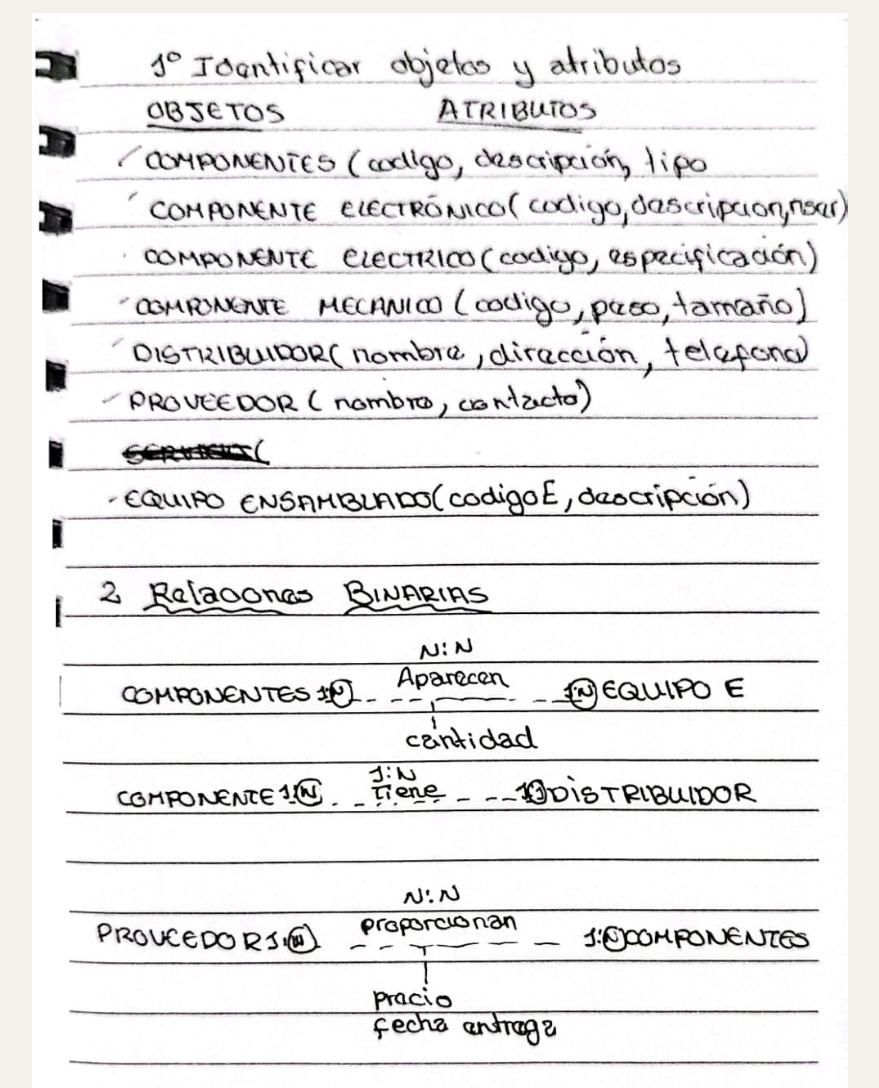
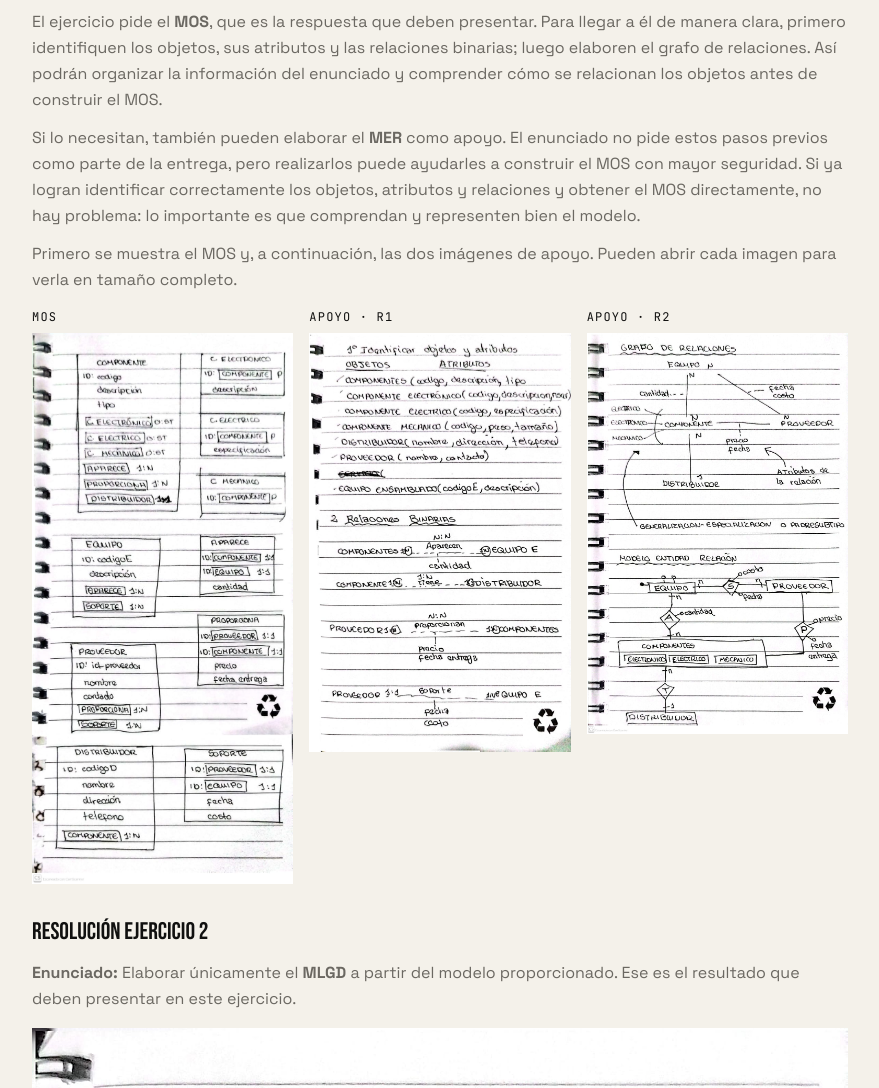
Before and after one commit to MarcelaMV2/mireni-hub, an Astro site: page /sis304/especiales/prep-primer-parcial/ejercicio-3 in a window 1280 px wide. Shown: the part 284-1372 px from the top of the page, without its empty margins (200-1079 px from the left). Built offline with nearby package versions, Linux system fonts and the light colour scheme; Astro itself is replaced by a stand-in of ours.

Commit message:
SIS304 PARCIAL2

```diff
--- a/src/pages/sis304/especiales/prep-primer-parcial/ejercicio-3.astro
+++ b/src/pages/sis304/especiales/prep-primer-parcial/ejercicio-3.astro
@@ -85,24 +85,46 @@ INSERT INTO VENDEDOR(NOMBRE,TELEFONO) VALUES('EMANUEL FLORES','12905678');`;
       <h1 class="font-heading uppercase tracking-tight leading-[0.9] text-[clamp(1.9rem,6vw,3.2rem)]">Resolución</h1>
     </header>
 
+    <section class="mt-8" aria-labelledby="resolucion-1">
+      <h2 id="resolucion-1" class="font-heading uppercase text-2xl">Resolución pregunta 1</h2>
+      <p class="mt-3 text-secondary leading-relaxed">El ejercicio pide el <strong>MOS</strong>, que es la respuesta que deben presentar. Para llegar a él de manera clara, primero identifiquen los objetos, sus atributos y las relaciones binarias; luego elaboren el grafo de relaciones. Así podrán organizar la información del enunciado y comprender cómo se relacionan los objetos antes de construir el MOS.</p>
+      <p class="mt-3 text-secondary leading-relaxed">Si lo necesitan, también pueden elaborar el <strong>MER</strong> como apoyo. El enunciado no pide estos pasos previos como parte de la entrega, pero realizarlos puede ayudarles a construir el MOS con mayor seguridad. Si ya logran identificar correctamente los objetos, atributos y relaciones y obtener el MOS directamente, no hay problema: lo importante es que comprendan y representen bien el modelo.</p>
+      <p class="mt-3 text-secondary leading-relaxed">Primero se muestra el MOS y, a continuación, las dos imágenes de apoyo. Pueden abrir cada imagen para verla en tamaño completo.</p>
+      <div class="mt-4 grid grid-cols-3 items-start gap-2 sm:gap-4">
         {[
-      { titulo: 'Resolución pregunta 1', imagen: 'r1.jpeg', id: 'resolucion-1' },
-      { titulo: 'Resolución ejercicio 2', imagen: 'r3.jpeg', id: 'resolucion-2' },
-    ].map(({ titulo, imagen, id }) => (
-      <section class="mt-8" aria-labelledby={id}>
-        <h2 id={id} class="font-heading uppercase text-2xl">{titulo}</h2>
+          { titulo: 'MOS', imagen: 'mos.jpeg' },
+          { titulo: 'Apoyo · r1', imagen: 'r1.jpeg' },
+          { titulo: 'Apoyo · r2', imagen: 'r2.jpeg' },
+        ].map(({ titulo, imagen }) => (
+          <figure class="min-w-0">
+            <figcaption class="mb-2 font-mono text-xs uppercase tracking-widest">{titulo}</figcaption>
+            <a href={`/material/sis304/parcial1/${imagen}`} target="_blank" rel="noopener noreferrer" aria-label={`${titulo}: abrir imagen en tamaño completo en otra pestaña`}>
               <img
                 src={`/material/sis304/parcial1/${imagen}`}
-          alt={`${titulo} del Registro 01 de SIS304`}
+                alt={`${titulo} de la resolución de la pregunta 1 de SIS304`}
+                loading="lazy"
+                class="block w-full h-auto"
+              />
+            </a>
+          </figure>
+        ))}
+      </div>
+    </section>
+
+    <section class="mt-8" aria-labelledby="resolucion-2">
+      <h2 id="resolucion-2" class="font-heading uppercase text-2xl">Resolución ejercicio 2</h2>
+      <p class="mt-3 text-secondary leading-relaxed"><strong>Enunciado:</strong> Elaborar únicamente el <strong>MLGD</strong> a partir del modelo proporcionado. Ese es el resultado que deben presentar en este ejercicio.</p>
+      <img
+        src="/material/sis304/parcial1/r3.jpeg"
+        alt="Resolución ejercicio 2 del Registro 01 de SIS304"
         loading="lazy"
         class="mt-4 mx-auto block w-full h-auto"
       />
     </section>
-    ))}
 
     <section class="mt-8" aria-labelledby="resolucion">
       <h2 id="resolucion" class="font-heading uppercase text-2xl">Resolución ejercicio 3</h2>
-      <p class="mt-3 text-secondary leading-relaxed">Dado el modelo lógico de datos de la primera imagen, crear la base de datos BOTINES, sus tablas y relaciones mediante comandos de MySQL.</p>
+      <p class="mt-3 text-secondary leading-relaxed"><strong>Enunciado:</strong> A partir del MLGD proporcionado, <strong>crear la base de datos BOTINES en MySQL</strong>, incluyendo sus tablas y relaciones. La resolución consiste en los comandos SQL necesarios para crearla.</p>
       <Codigo archivo="botines.sql" lang="sql" codigo={codigo} />
     </section>
 
```
Also changed, not shown: public/material/sis304/parcial1/mos.jpeg (added), public/material/sis304/parcial1/r2.jpeg (added). Lines whose indentation alone changed are shown as unchanged.
